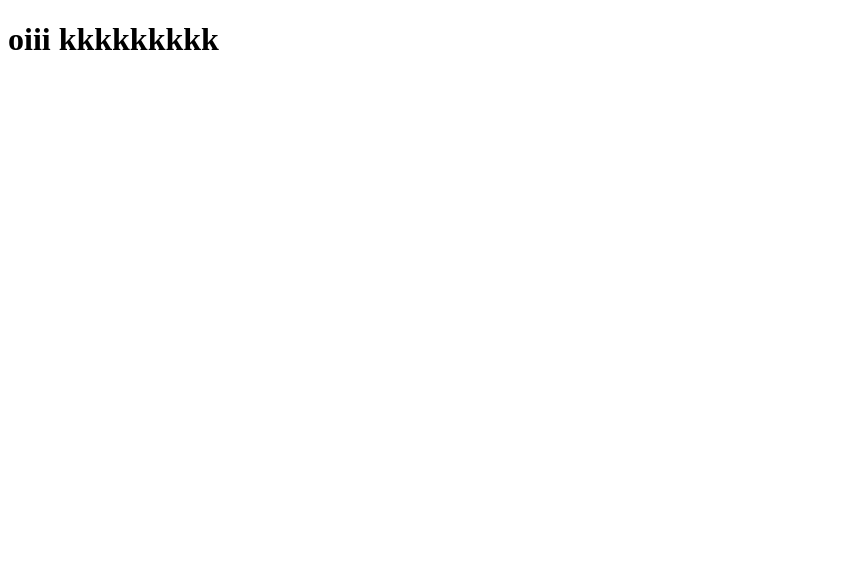
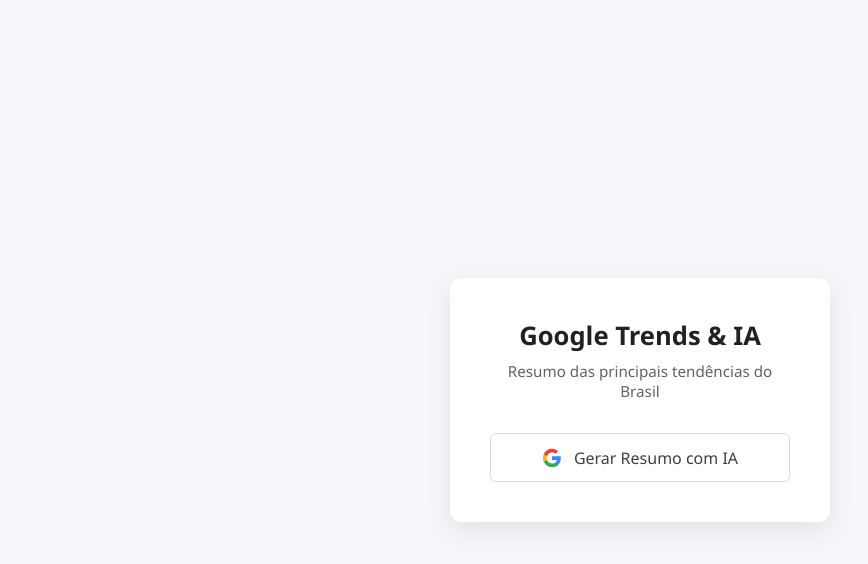
Before and after one commit to GabryelAquiles/News-Through-Time, a plain HTML site: page home.html in a window 1280 px wide. Shown: the whole page, without its empty margins (0-868 px from the left). Drawn offline with Linux system fonts and the light colour scheme.

Commit message:
Revise home.html for new layout and content

```diff
--- a/home.html
+++ b/home.html
@@ -1,11 +1,37 @@
 <!DOCTYPE html>
-<html lang="en">
+<html lang="pt-BR">
 <head>
   <meta charset="UTF-8">
   <meta name="viewport" content="width=device-width, initial-scale=1.0">
-  <title>News-Through-Time</title>
+  <title>Resumo do Google Trends com IA</title>
+  <link rel="stylesheet" href="style.css">
 </head>
 <body>
-  <h1>oiii kkkkkkkkk</h1>
+
+  <main class="login-card">
+    <h2>Google Trends & IA</h2>
+    <p class="subtitle">Resumo das principais tendências do Brasil</p>
+
+    <button id="btn-carregar" class="btn-google">
+      <svg class="google-icon" viewBox="0 0 24 24">
+        <path fill="#4285F4" d="M22.56 12.25c0-.78-.07-1.53-.2-2.25H12v4.26h5.92c-.26 1.37-1.04 2.53-2.21 3.31v2.77h3.57c2.08-1.92 3.28-4.74 3.28-8.09z"/>
+        <path fill="#34A853" d="M12 23c2.97 0 5.46-.98 7.28-2.66l-3.57-2.77c-.98.66-2.23 1.06-3.71 1.06-2.86 0-5.29-1.93-6.16-4.53H2.18v2.84C3.99 20.53 7.7 23 12 23z"/>
+        <path fill="#FBBC05" d="M5.84 14.09c-.22-.66-.35-1.36-.35-2.09s.13-1.43.35-2.09V7.06H2.18C1.43 8.55 1 10.22 1 12s.43 3.45 1.18 4.94l2.85-2.22.81-.63z"/>
+        <path fill="#EA4335" d="M12 5.38c1.62 0 3.06.56 4.21 1.64l3.15-3.15C17.45 2.09 14.97 1 12 1 7.7 1 3.99 3.47 2.18 7.06l3.66 2.84c.87-2.6 3.3-4.52 6.16-4.52z"/>
+      </svg>
+      Gerar Resumo com IA
+    </button>
+
+
+    <div id="mensagem" class="message"></div>
+
+
+    <section id="resumo-container" style="display: none; margin-top: 1.5rem; text-align: left;">
+      <h3 style="font-size: 1.1rem; color: #202124; margin-bottom: 0.5rem;">Resumo Executivo:</h3>
+      <div id="resumo-texto" style="font-size: 0.9rem; color: #3c4043; line-height: 1.5; background: #f8f9fa; padding: 1rem; border-radius: 6px; border: 1px solid #dadce0;"></div>
+    </section>
+  </main>
+
+  <script src="script.js"></script>
 </body>
 </html>
```
